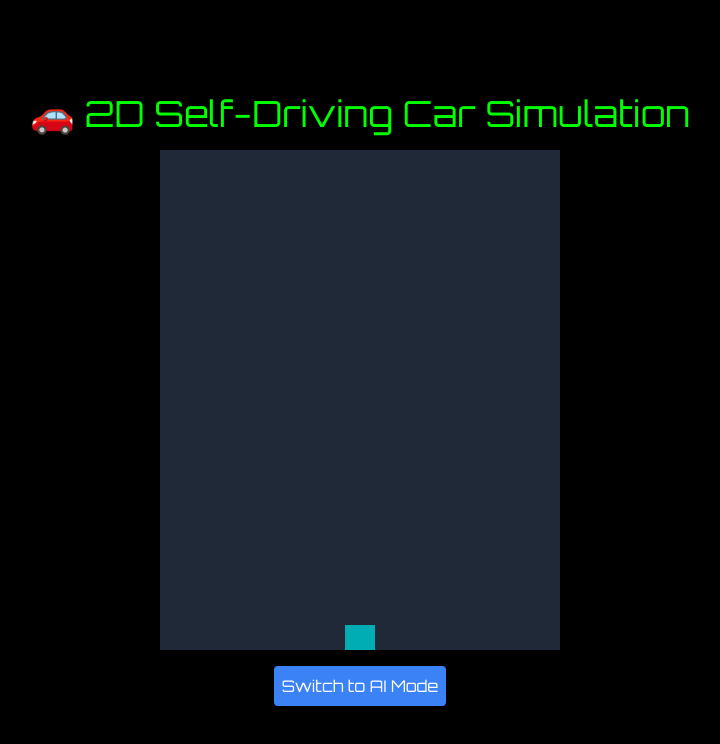
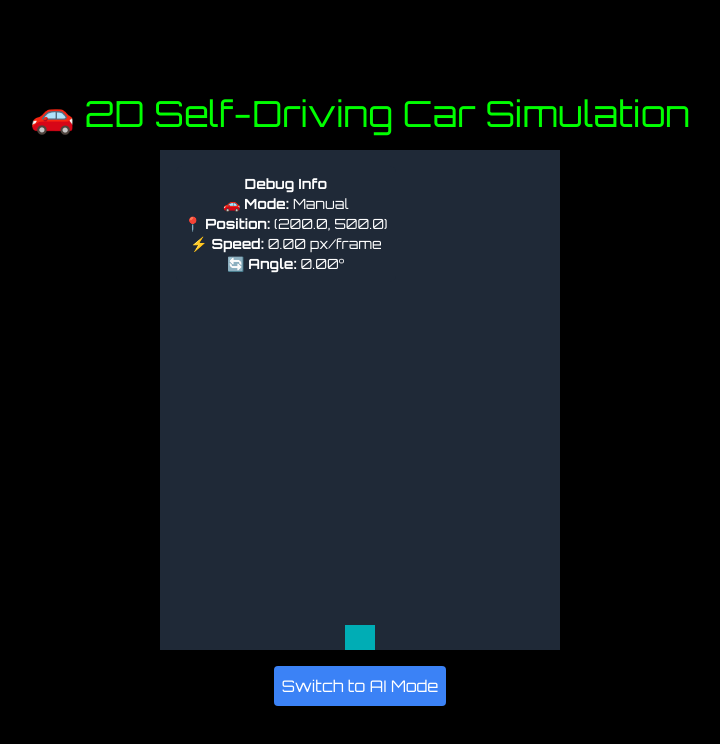
Before and after one commit to thapelomagqazana/self-driving-car-simulation, a React (Vite) app: page / in a window 1280 px wide. Shown: the top 744 px of the page, without its empty margins (280-1000 px from the left). Built offline with nearby package versions, Linux system fonts and the light colour scheme.

Commit message:
[feature] : Added debugging and testing. Displaying car's position, speed and angle for debugging

```diff
--- /dev/null
+++ b/src/components/DebugInfo.tsx
@@ -0,0 +1,26 @@
+import React from "react";
+
+interface DebugInfoProps {
+  x: number;
+  y: number;
+  speed: number;
+  angle: number;
+  isAIControlled: boolean;
+}
+
+/**
+ * DebugInfo Component: Displays real-time car statistics for debugging.
+ */
+const DebugInfo: React.FC<DebugInfoProps> = ({ x, y, speed, angle, isAIControlled }) => {
+  return (
+    <div className="absolute top-4 left-4 bg-gray-800 text-white p-2 rounded-md text-sm">
+      <p><strong>Debug Info</strong></p>
+      <p>🚗 <strong>Mode:</strong> {isAIControlled ? "AI" : "Manual"}</p>
+      <p>📍 <strong>Position:</strong> ({x.toFixed(1)}, {y.toFixed(1)})</p>
+      <p>⚡ <strong>Speed:</strong> {speed.toFixed(2)} px/frame</p>
+      <p>🔄 <strong>Angle:</strong> {angle.toFixed(2)}°</p>
+    </div>
+  );
+};
+
+export default DebugInfo;
--- a/src/components/SimulationCanvas.tsx
+++ b/src/components/SimulationCanvas.tsx
@@ -1,20 +1,31 @@
 import { useRef, useEffect, useState } from "react";
 import Car from "../models/Car";
+import DebugInfo from "./DebugInfo";
 
 /**
- * SimulationCanvas Component: Renders the simulation on a HTML5 Canvas.
- * - Allows toggling between manual and AI control.
+ * SimulationCanvas Component: Renders the simulation and allows toggling AI/manual mode.
  */
 const SimulationCanvas = () => {
   const canvasRef = useRef<HTMLCanvasElement>(null);
   const [isAIControlled, setIsAIControlled] = useState(false);
-  let car = new Car(200, 500, isAIControlled);
+  const [car, setCar] = useState(new Car(200, 500, isAIControlled));
+
+  // Debugging state
+  const [debugInfo, setDebugInfo] = useState({
+    x: car.x,
+    y: car.y,
+    speed: car.speed,
+    angle: car.angle,
+  });
+
+  useEffect(() => {
+    setCar(new Car(200, 500, isAIControlled)); // Reset car on mode change
+  }, [isAIControlled]);
 
   useEffect(() => {
     const canvas = canvasRef.current!;
     const ctx = canvas.getContext("2d")!;
 
-    // Handle key press events
     const handleKeyDown = (event: KeyboardEvent) => car.handleInput(event, true);
     const handleKeyUp = (event: KeyboardEvent) => car.handleInput(event, false);
 
@@ -28,6 +39,15 @@ const SimulationCanvas = () => {
       ctx.clearRect(0, 0, canvas.width, canvas.height);
       car.update();
       car.draw(ctx);
+
+      // Update debug state on every frame
+      setDebugInfo({
+        x: car.x,
+        y: car.y,
+        speed: car.speed,
+        angle: car.angle,
+      });
+
       requestAnimationFrame(animate);
     };
 
@@ -37,11 +57,22 @@ const SimulationCanvas = () => {
       window.removeEventListener("keydown", handleKeyDown);
       window.removeEventListener("keyup", handleKeyUp);
     };
-  }, [isAIControlled]); // React to AI toggle
+  }, [car]);
 
   return (
-    <div className="flex flex-col items-center">
+    <div className="relative flex flex-col items-center">
       <canvas ref={canvasRef} width={400} height={500} className="bg-gray-800" />
+
+      {/* Debug Info Panel (Now Updates Dynamically) */}
+      <DebugInfo
+        x={debugInfo.x}
+        y={debugInfo.y}
+        speed={debugInfo.speed}
+        angle={debugInfo.angle * (180 / Math.PI)} // Convert radians to degrees
+        isAIControlled={isAIControlled}
+      />
+
+      {/* Toggle AI/Manual Mode */}
       <button
         onClick={() => setIsAIControlled(!isAIControlled)}
         className="mt-4 p-2 bg-blue-500 text-white rounded"
```
